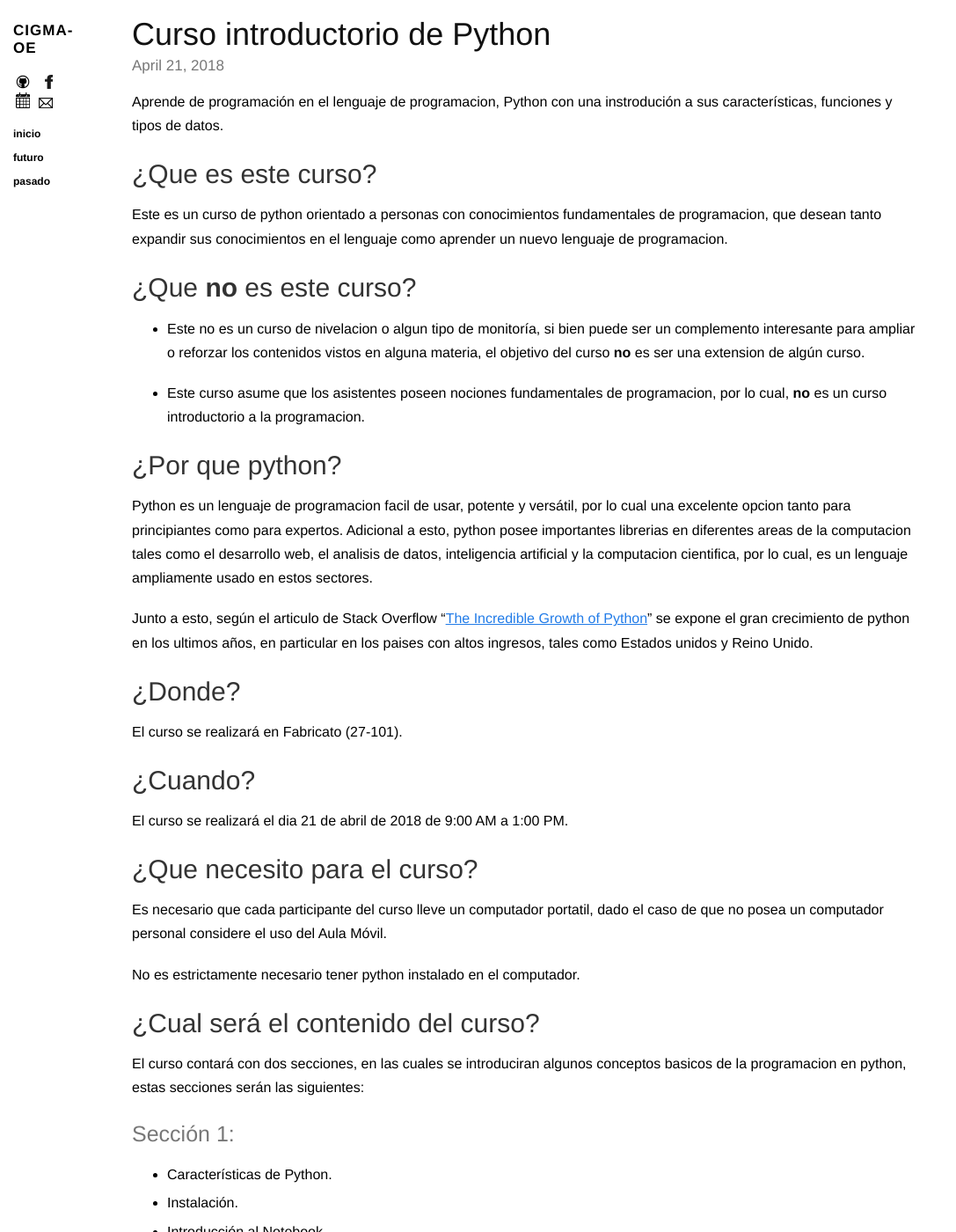
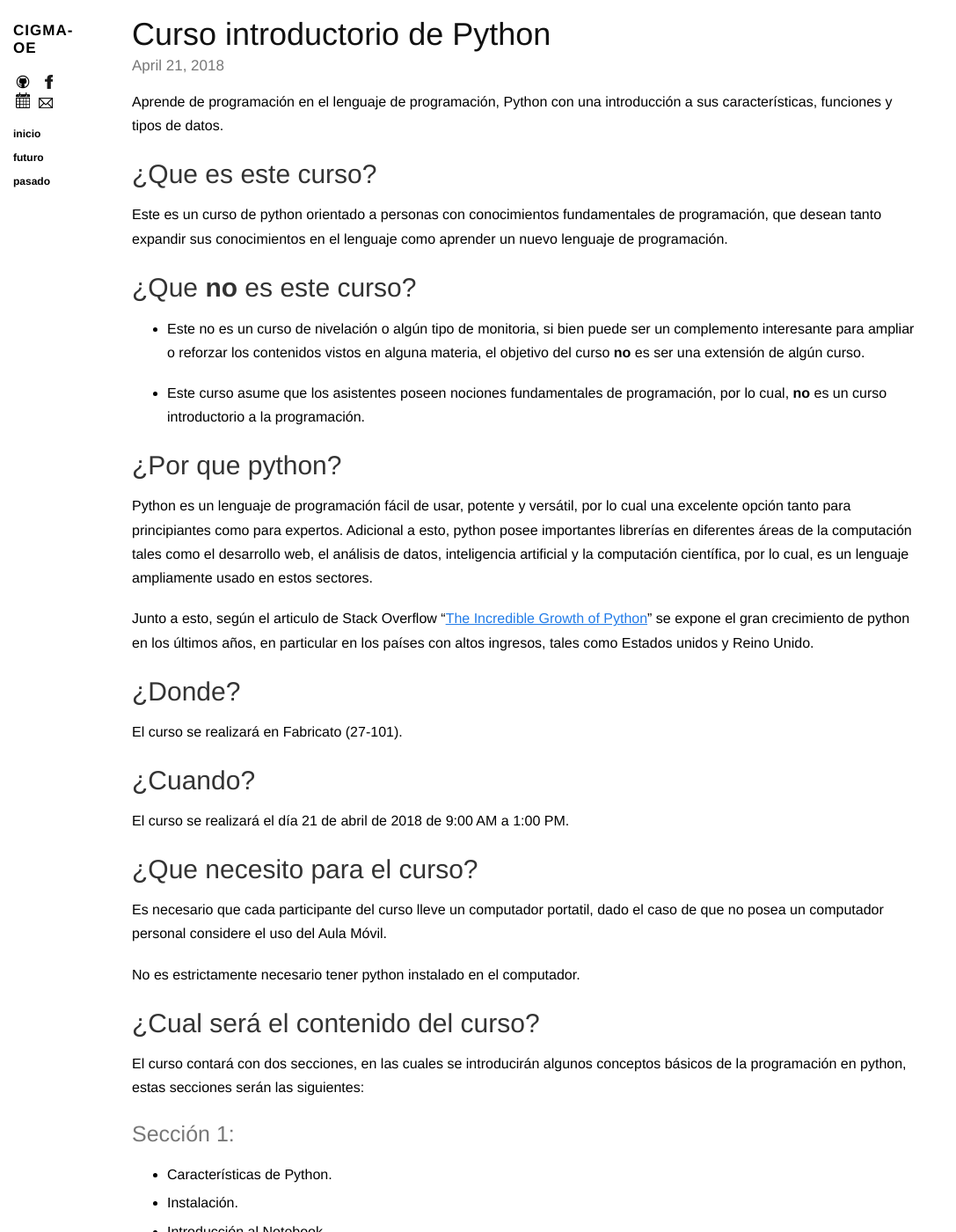
Before and after one commit to camiloll/cigma-oe.github.io, a Jekyll site: the page built from _posts/2018-04-21-python.markdown, in a window 1280 px wide and 1400 px high. Shown: the whole window at 88% size, without its empty margins (0-1087 px from the left). Built offline with Jekyll 4.4.1, drawn with Linux system fonts in a browser that asks for light colours; nearby versions of some CDN libraries; some of the changed text lies outside the part shown.

Commit message:
fix ortography

```diff
--- a/_posts/2018-04-21-python.markdown
+++ b/_posts/2018-04-21-python.markdown
@@ -5,41 +5,41 @@ comments: true
 category: upcoming
 tags: curso <+ tags +>
 ---
-Aprende de programación en el lenguaje de programacion, Python con una
-instrodución a sus características, funciones y tipos de datos.
+Aprende de programación en el lenguaje de programación, Python con una
+introducción a sus características, funciones y tipos de datos.
 
 ## ¿Que es este curso?
 Este es un curso de python orientado a personas con conocimientos fundamentales
-de programacion, que desean tanto expandir sus conocimientos en el lenguaje como
-aprender un nuevo lenguaje de programacion.
+de programación, que desean tanto expandir sus conocimientos en el lenguaje como
+aprender un nuevo lenguaje de programación.
 
 ## ¿Que **no** es este curso?
-  * Este no es un curso de nivelacion o algun tipo de monitoría, si bien
+  * Este no es un curso de nivelación o algún tipo de monitoria, si bien
   puede  ser un complemento interesante para ampliar o reforzar los
   contenidos vistos en alguna materia, el objetivo del curso **no** es
-  ser una extension de algún curso.
+  ser una extensión de algún curso.
 
   * Este curso asume que los asistentes poseen nociones fundamentales de
-  programacion, por lo cual, **no** es un curso introductorio a la
-  programacion.
+  programación, por lo cual, **no** es un curso introductorio a la
+  programación.
 
 ## ¿Por que python?
-Python es un lenguaje de programacion facil de usar, potente y versátil, por lo
-cual una excelente opcion tanto para principiantes como para expertos. Adicional
-a esto, python posee importantes librerias en diferentes areas de la computacion
-tales como el desarrollo web, el analisis de datos, inteligencia artificial
-y la computacion cientifica, por lo cual, es un lenguaje ampliamente usado
+Python es un lenguaje de programación fácil de usar, potente y versátil, por lo
+cual una excelente opción tanto para principiantes como para expertos. Adicional
+a esto, python posee importantes librerías en diferentes áreas de la computación
+tales como el desarrollo web, el análisis de datos, inteligencia artificial
+y la computación científica, por lo cual, es un lenguaje ampliamente usado
 en estos sectores.
 
 Junto a esto, según el articulo de Stack Overflow "[The Incredible Growth of Python](https://stackoverflow.blog/2017/09/06/incredible-growth-python/)"
-se expone el gran crecimiento de python en los ultimos años, en particular en
-los paises con altos ingresos, tales como Estados unidos y Reino Unido.
+se expone el gran crecimiento de python en los últimos años, en particular en
+los países con altos ingresos, tales como Estados unidos y Reino Unido.
 
 ## ¿Donde?
 El curso se realizará en Fabricato (27-101).
 
 ## ¿Cuando?
-El curso se realizará el dia 21 de abril de 2018 de 9:00 AM a 1:00 PM.
+El curso se realizará el día 21 de abril de 2018 de 9:00 AM a 1:00 PM.
 
 ## ¿Que necesito para el curso?
 Es necesario que cada participante del curso lleve un computador portatil,
@@ -50,8 +50,8 @@ No es estrictamente necesario tener python instalado en el computador.
 
 
 ## ¿Cual será el contenido del curso?
-El curso contará con dos secciones, en las cuales se introduciran algunos
-conceptos basicos de la programacion en python, estas secciones serán las
+El curso contará con dos secciones, en las cuales se introducirán algunos
+conceptos básicos de la programación en python, estas secciones serán las
 siguientes:
 ### Sección 1:
   * Características de Python.
```
Also changed, not shown: other parts of _posts/2018-04-21-python.markdown (+1 -1 lines).
